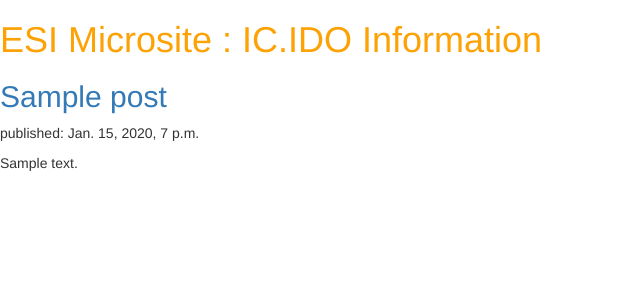
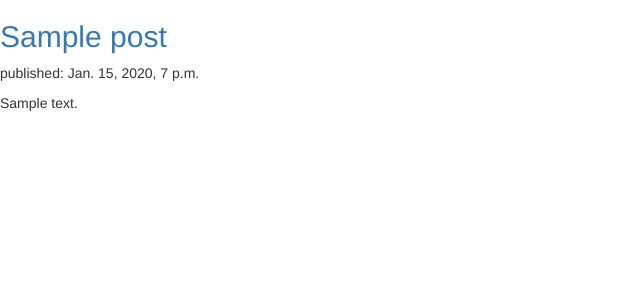
Before and after one commit to JensonSim/django-jbm, a Django app: template blog/templates/blog/post_list.html in a window 1280 px wide. Shown: the top 300 px of the page, without its empty margins (0-640 px from the left). Run offline with Django 3.2, Linux system fonts and the light colour scheme; the template is opened without the code that fills it: values that come from a table or form of the project are taken from there, others are empty; tables that the repository leaves empty hold one stand-in row (values such as "Sample post"); some libraries are stand-ins or nearby versions.

```diff
--- a/blog/templates/blog/post_list.html
+++ b/blog/templates/blog/post_list.html
@@ -1,21 +1,17 @@
 {% load staticfiles %}
 <head>
+    <title>ESI Microsite : IC.IDO Information</title>
     <link rel="stylesheet" href="//maxcdn.bootstrapcdn.com/bootstrap/3.2.0/css/bootstrap.min.css">
     <link rel="stylesheet" href="{% static 'css/blog.css' %}">
     <link rel="stylesheet" href="//maxcdn.bootstrapcdn.com/bootstrap/3.2.0/css/bootstrap-theme.min.css">
 </head>
 
 <body>
-    <div>
-
-        <h1><a href="/">ESI Microsite : IC.IDO Information</a></h1>
-    </div>
-
-    {% for post in posts %}
+{% for post in posts %}
     <div>
         <h2 class="postTitle"><a href="">{{ post.title }}</a></h2>
         <p>published: {{ post.published_date }}</p>
         <p class = "postText">{{ post.text|linebreaksbr }}</p>
     </div>
-    {% endfor %}
+{% endfor %}
 </body>
```
